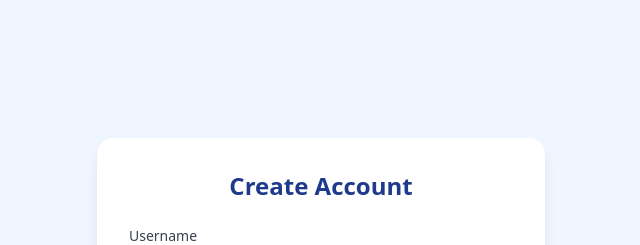
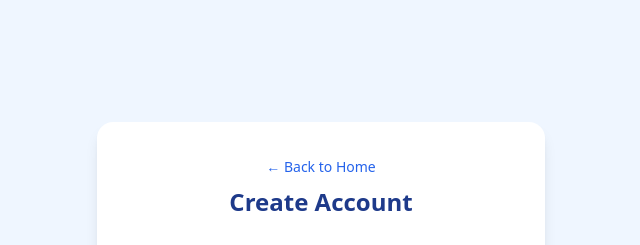
Before and after one commit to Brace1000/Hospital-Management-System, a React (Vite) app in the folder frontend/: page /register in a window 1280 px wide. Shown: the top 245 px of the page, without its empty margins (319-959 px from the left). Built offline with nearby package versions, Linux system fonts and the light colour scheme; no server answers.

Commit message:
feat(pages): update Register page

```diff
--- a/frontend/src/pages/Register.jsx
+++ b/frontend/src/pages/Register.jsx
@@ -20,7 +20,10 @@ export default function Register() {
   return (
     <div className="min-h-screen flex items-center justify-center bg-blue-50">
       <div className="bg-white p-8 rounded-2xl shadow-lg w-full max-w-md">
-        <h1 className="text-2xl font-bold text-blue-900 mb-6 text-center">Create Account</h1>
+        <div className="text-center mb-6">
+          <Link to="/" className="text-sm text-blue-600 hover:underline">← Back to Home</Link>
+          <h1 className="text-2xl font-bold text-blue-900 mt-2">Create Account</h1>
+        </div>
         <form onSubmit={handleSubmit(onSubmit)} className="space-y-4">
           {['username', 'email'].map((field) => (
             <div key={field}>
```
